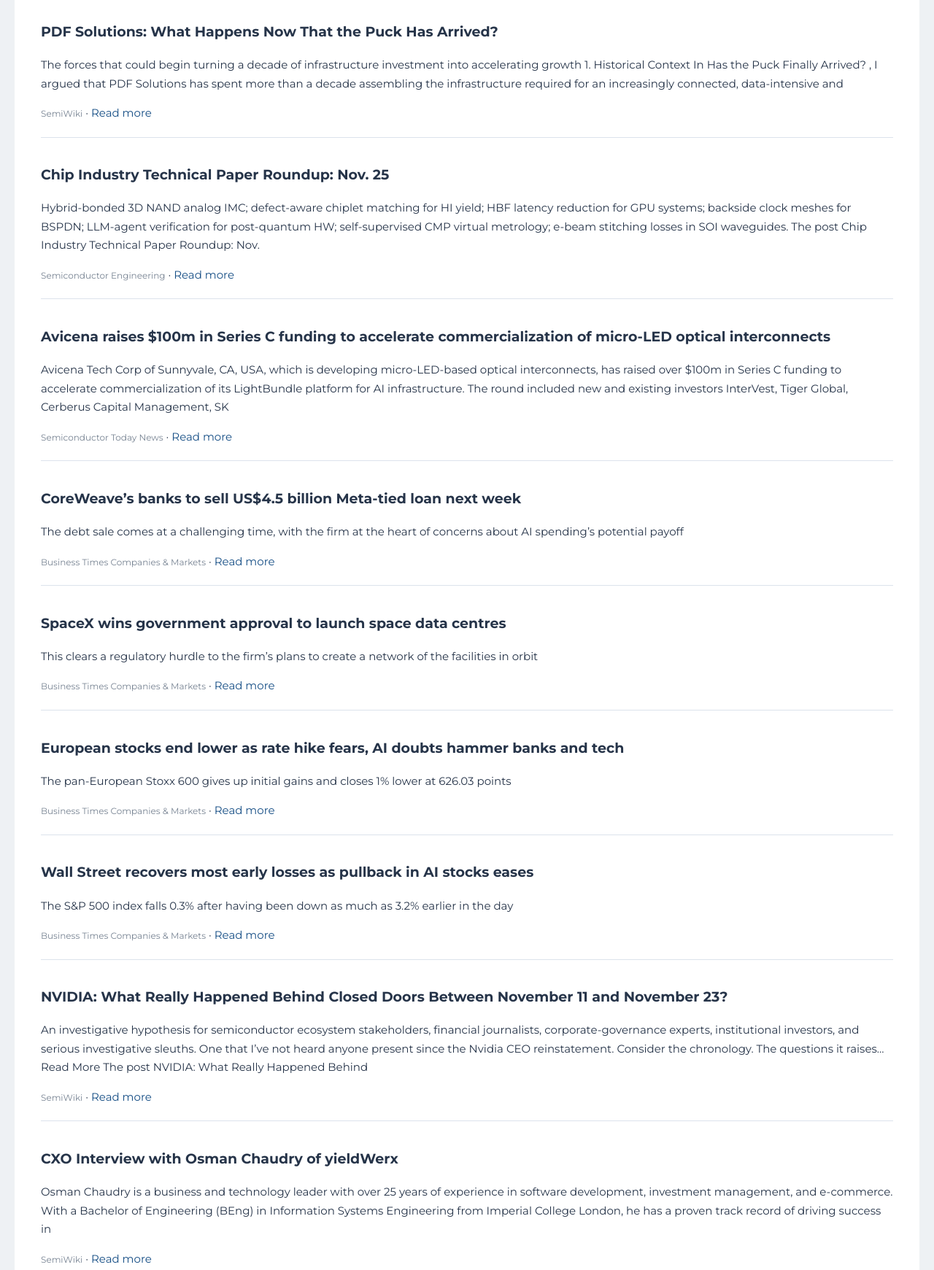
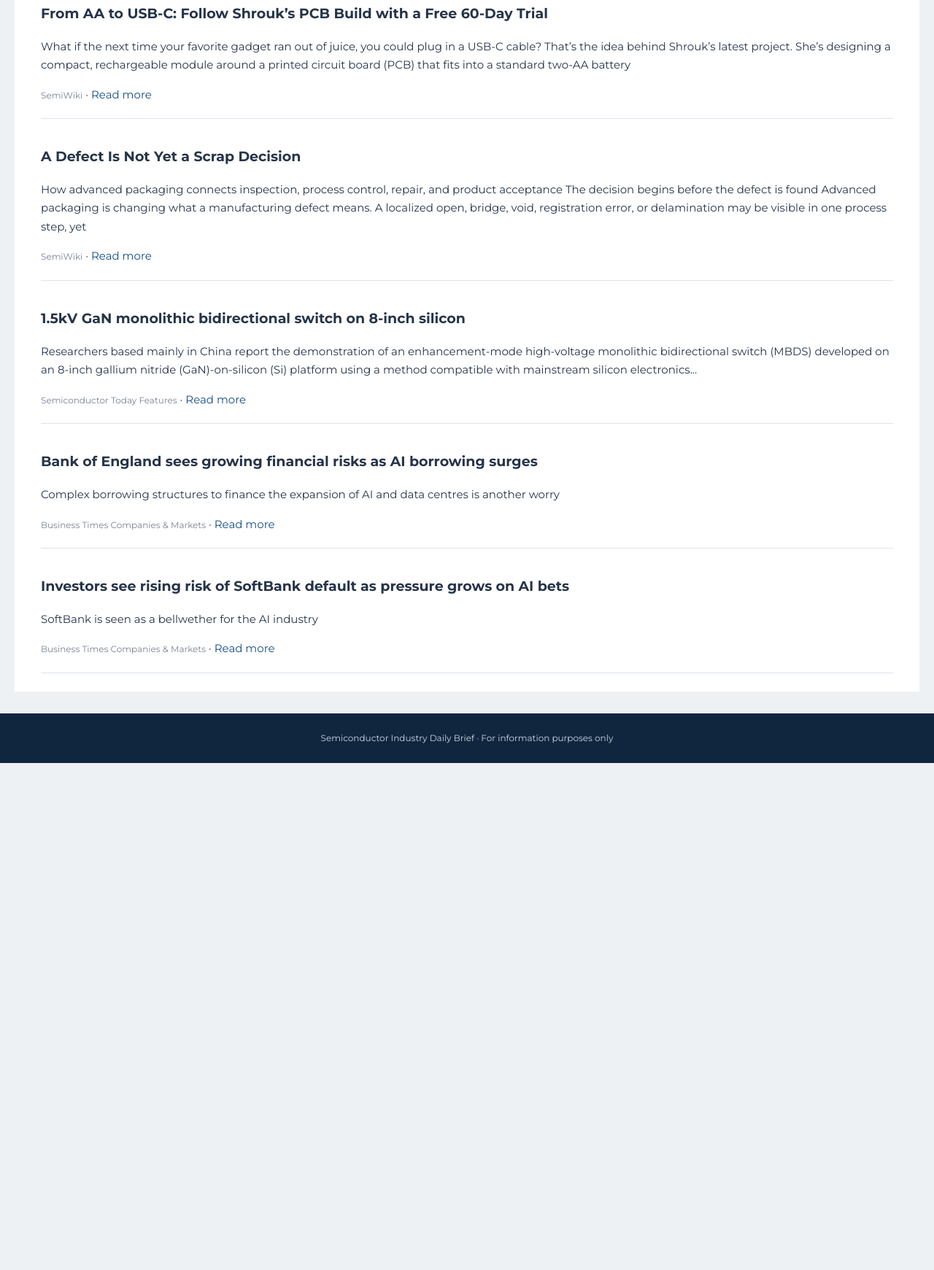
Before and after one commit to atowr/semiconductor-newsletter, a plain HTML site: page docs/index.html in a window 1280 px wide. Shown: the part 725-2466 px from the top of the page at 73% size. After the commit the page ends 1771 px from the top, so only its background shows below. Drawn offline with Linux system fonts and the light colour scheme; a script that the page names is missing.

Commit message:
Publish daily semiconductor newsletter

```diff
--- a/docs/index.html
+++ b/docs/index.html
@@ -40,7 +40,7 @@ footer { background:#10263f; color:#cbd5e1; padding:24px; text-align:center; fon
 .tradingview-widget-container__widget {width:100%}
 .tradingview-widget-container iframe {display:block;width:100%!important;max-width:100%}
 .snapshot {padding:20px 24px 24px}</style></head><body>
-<header style="text-align:left"><p style="text-align:left;margin:0 0 6px"> Thursday, 26 November 2026</p>
+<header style="text-align:left"><p style="text-align:left;margin:0 0 6px"> Friday, 27 November 2026</p>
 <h1 style="text-align:left;margin:0 0 6px">Semiconductor Industry Daily Brief</h1><p style="text-align:left;margin:0">Providing concise, curated market intelligence</p></header>
 <section class="snapshot">
 <div class="snapshot-title">Market Snapshot — Live, as displayed by TradingView</div>
@@ -54,64 +54,34 @@ footer { background:#10263f; color:#cbd5e1; padding:24px; text-align:center; fon
 <main><h2>TODAY'S STORIES</h2>
 
         <article>
-        <h2>Keysight Unites RF and Photonic Design for Tower Semiconductor</h2>
-        <p>Keysight Technologies has certified its Advanced Design System (ADS) Photonic Designer for Tower Semiconductor’s PH18 silicon photonics process design kits, bringing electronic and photonic circuit development into a shared environment. Announced November 9, the integration lets engineers move from schematics through… Read More The post</p>
-        <div class="story-meta"><span class="source">SemiWiki</span> · <a href="https://semiwiki.com/eda/keysight-eda/376442-keysight-unites-rf-and-photonic-design-for-tower-semiconductor/">Read more</a></div>
+        <h2>Four signoff assumptions that don’t survive the move to 3D ICs</h2>
+        <p>Hybrid bonding and tight die stacking break habits that served planar design well. Here is where die-by-die thinking goes wrong in parasitic extraction, and what an assembly-aware flow does instead. Every design team carries assumptions inherited from planar design. Most of them are sound, and</p>
+        <div class="story-meta"><span class="source">SemiWiki</span> · <a href="https://semiwiki.com/eda/siemens-eda/376688-four-signoff-assumptions-that-dont-survive-the-move-to-3d-ics/">Read more</a></div>
         </article>
         <article>
-        <h2>PDF Solutions: What Happens Now That the Puck Has Arrived?</h2>
-        <p>The forces that could begin turning a decade of infrastructure investment into accelerating growth 1. Historical Context In Has the Puck Finally Arrived? , I argued that PDF Solutions has spent more than a decade assembling the infrastructure required for an increasingly connected, data-intensive and</p>
-        <div class="story-meta"><span class="source">SemiWiki</span> · <a href="https://semiwiki.com/eda/pdf-solutions/376678-pdf-solutions-what-happens-now-that-the-puck-has-arrived/">Read more</a></div>
+        <h2>From AA to USB-C: Follow Shrouk’s PCB Build with a Free 60-Day Trial</h2>
+        <p>What if the next time your favorite gadget ran out of juice, you could plug in a USB-C cable? That’s the idea behind Shrouk’s latest project. She’s designing a compact, rechargeable module around a printed circuit board (PCB) that fits into a standard two-AA battery</p>
+        <div class="story-meta"><span class="source">SemiWiki</span> · <a href="https://semiwiki.com/eda/siemens-eda/376672-from-aa-to-usb-c-follow-shrouks-pcb-build-with-a-free-60-day-trial/">Read more</a></div>
         </article>
         <article>
-        <h2>Chip Industry Technical Paper Roundup: Nov. 25</h2>
-        <p>Hybrid-bonded 3D NAND analog IMC; defect-aware chiplet matching for HI yield; HBF latency reduction for GPU systems; backside clock meshes for BSPDN; LLM-agent verification for post-quantum HW; self-supervised CMP virtual metrology; e-beam stitching losses in SOI waveguides. The post Chip Industry Technical Paper Roundup: Nov.</p>
-        <div class="story-meta"><span class="source">Semiconductor Engineering</span> · <a href="https://semiengineering.com/chip-industry-technical-paper-roundup-nov-25-2/">Read more</a></div>
+        <h2>A Defect Is Not Yet a Scrap Decision</h2>
+        <p>How advanced packaging connects inspection, process control, repair, and product acceptance The decision begins before the defect is found Advanced packaging is changing what a manufacturing defect means. A localized open, bridge, void, registration error, or delamination may be visible in one process step, yet</p>
+        <div class="story-meta"><span class="source">SemiWiki</span> · <a href="https://semiwiki.com/3dic/376684-a-defect-is-not-yet-a-scrap-decision/">Read more</a></div>
         </article>
         <article>
-        <h2>Avicena raises $100m in Series C funding to accelerate commercialization of micro-LED optical interconnects</h2>
-        <p>Avicena Tech Corp of Sunnyvale, CA, USA, which is developing micro-LED-based optical interconnects, has raised over $100m in Series C funding to accelerate commercialization of its LightBundle platform for AI infrastructure. The round included new and existing investors InterVest, Tiger Global, Cerberus Capital Management, SK</p>
-        <div class="story-meta"><span class="source">Semiconductor Today News</span> · <a href="https://www.semiconductor-today.com/news_items/2026/nov/avicena-251126.shtml">Read more</a></div>
+        <h2>1.5kV GaN monolithic bidirectional switch on 8-inch silicon</h2>
+        <p>Researchers based mainly in China report the demonstration of an enhancement-mode high-voltage monolithic bidirectional switch (MBDS) developed on an 8-inch gallium nitride (GaN)-on-silicon (Si) platform using a method compatible with mainstream silicon electronics...</p>
+        <div class="story-meta"><span class="source">Semiconductor Today Features</span> · <a href="https://www.semiconductor-today.com/news_items/2026/nov/nanobionics-261126.shtml">Read more</a></div>
         </article>
         <article>
-        <h2>CoreWeave’s banks to sell US$4.5 billion Meta-tied loan next week</h2>
-        <p>The debt sale comes at a challenging time, with the firm at the heart of concerns about AI spending’s potential payoff</p>
-        <div class="story-meta"><span class="source">Business Times Companies &amp; Markets</span> · <a href="https://www.businesstimes.com.sg/companies-markets/coreweaves-banks-sell-us4-5-billion-meta-tied-loan-next-week">Read more</a></div>
+        <h2>Bank of England sees growing financial risks as AI borrowing surges</h2>
+        <p>Complex borrowing structures to finance the expansion of AI and data centres is another worry</p>
+        <div class="story-meta"><span class="source">Business Times Companies &amp; Markets</span> · <a href="https://www.businesstimes.com.sg/companies-markets/banking-finance/bank-england-sees-growing-financial-risks-ai-borrowing-surges">Read more</a></div>
         </article>
         <article>
-        <h2>SpaceX wins government approval to launch space data centres</h2>
-        <p>This clears a regulatory hurdle to the firm’s plans to create a network of the facilities in orbit</p>
-        <div class="story-meta"><span class="source">Business Times Companies &amp; Markets</span> · <a href="https://www.businesstimes.com.sg/companies-markets/spacex-wins-government-approval-launch-space-data-centres">Read more</a></div>
-        </article>
-        <article>
-        <h2>European stocks end lower as rate hike fears, AI doubts hammer banks and tech</h2>
-        <p>The pan-European Stoxx 600 gives up initial gains and closes 1% lower at 626.03 points</p>
-        <div class="story-meta"><span class="source">Business Times Companies &amp; Markets</span> · <a href="https://www.businesstimes.com.sg/companies-markets/capital-markets-currencies/european-stocks-end-lower-rate-hike-fears-ai-doubts-hammer-banks-and-tech">Read more</a></div>
-        </article>
-        <article>
-        <h2>Wall Street recovers most early losses as pullback in AI stocks eases</h2>
-        <p>The S&amp;P 500 index falls 0.3% after having been down as much as 3.2% earlier in the day</p>
-        <div class="story-meta"><span class="source">Business Times Companies &amp; Markets</span> · <a href="https://www.businesstimes.com.sg/companies-markets/capital-markets-currencies/wall-street-recovers-most-early-losses-pullback-ai-stocks-eases">Read more</a></div>
-        </article>
-        <article>
-        <h2>NVIDIA: What Really Happened Behind Closed Doors Between November 11 and November 23?</h2>
-        <p>An investigative hypothesis for semiconductor ecosystem stakeholders, financial journalists, corporate-governance experts, institutional investors, and serious investigative sleuths. One that I’ve not heard anyone present since the Nvidia CEO reinstatement. Consider the chronology. The questions it raises… Read More The post NVIDIA: What Really Happened Behind</p>
-        <div class="story-meta"><span class="source">SemiWiki</span> · <a href="https://semiwiki.com/artificial-intelligence/376841-nvidia-what-really-happened-behind-closed-doors-between-november-11-and-november-23/">Read more</a></div>
-        </article>
-        <article>
-        <h2>CXO Interview with Osman Chaudry of yieldWerx</h2>
-        <p>Osman Chaudry is a business and technology leader with over 25 years of experience in software development, investment management, and e-commerce. With a Bachelor of Engineering (BEng) in Information Systems Engineering from Imperial College London, he has a proven track record of driving success in</p>
-        <div class="story-meta"><span class="source">SemiWiki</span> · <a href="https://semiwiki.com/eda/yieldwerx/376626-cxo-interview-with-osman-chaudry-of-yieldwerx/">Read more</a></div>
-        </article>
-        <article>
-        <h2>Nasdaq slides 4% as AI sell-off, tariff proposals rattle Wall Street</h2>
-        <p>Chipmakers lead the declines amid fears of increased regulatory scrutiny of the tech sector</p>
-        <div class="story-meta"><span class="source">Business Times Companies &amp; Markets</span> · <a href="https://www.businesstimes.com.sg/companies-markets/capital-markets-currencies/nasdaq-slides-4-ai-sell-tariff-proposals-rattle-wall-street">Read more</a></div>
-        </article>
-        <article>
-        <h2>SGX RegCo queries Heptamax over S$500 million reverse takeover plan of data centre company</h2>
-        <p>It wants to know how price was decided on, and also the beneficial owners involved in the deal</p>
-        <div class="story-meta"><span class="source">Business Times Companies &amp; Markets</span> · <a href="https://www.businesstimes.com.sg/companies-markets/sgx-regco-queries-heptamax-over-s500-million-reverse-takeover-plan-data-centre-company">Read more</a></div>
+        <h2>Investors see rising risk of SoftBank default as pressure grows on AI bets</h2>
+        <p>SoftBank is seen as a bellwether for the AI industry</p>
+        <div class="story-meta"><span class="source">Business Times Companies &amp; Markets</span> · <a href="https://www.businesstimes.com.sg/companies-markets/banking-finance/investors-see-rising-risk-softbank-default-pressure-grows-ai-bets">Read more</a></div>
         </article>
 </main>
 <footer>Semiconductor Industry Daily Brief · For information purposes only</footer>
```
